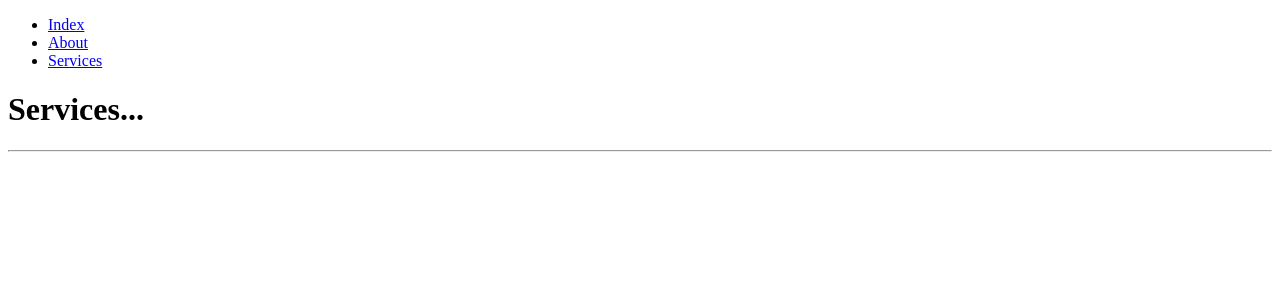
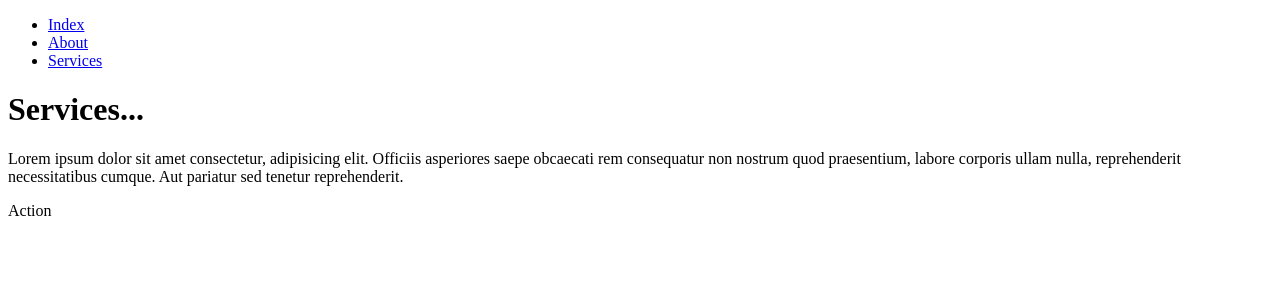
Before and after one commit to modulor/next-js-fazt, a Next.js app: page /services in a window 1280 px wide. Shown: the top 300 px of the page. Built offline with nearby package versions, Linux system fonts and the light colour scheme.

Commit message:
Agregar <title></title>

```diff
--- a/components/container.js
+++ b/components/container.js
@@ -1,11 +1,14 @@
+import Head from "next/head";
 import Navigation from "./navigation";
 
 const Container = (props) => {
   return (
     <div>
+      <Head>
+        <title>Next JS!</title>
+      </Head>
       <Navigation />
       <div>{props.children}</div>
-      <hr></hr>
     </div>
   );
 };
--- a/pages/services.js
+++ b/pages/services.js
@@ -4,6 +4,13 @@ const Services = () => {
   return (
     <Container>
       <h1>Services...</h1>
+      <p>
+        Lorem ipsum dolor sit amet consectetur, adipisicing elit. Officiis
+        asperiores saepe obcaecati rem consequatur non nostrum quod praesentium,
+        labore corporis ullam nulla, reprehenderit necessitatibus cumque. Aut
+        pariatur sed tenetur reprehenderit.
+      </p>
+      <p>Action</p>
     </Container>
   );
 };
```
